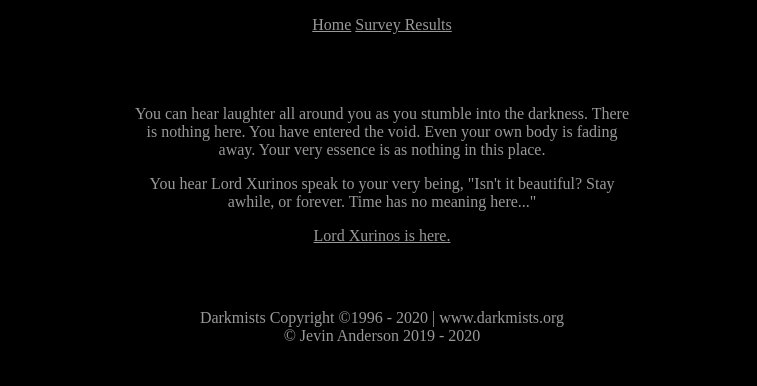
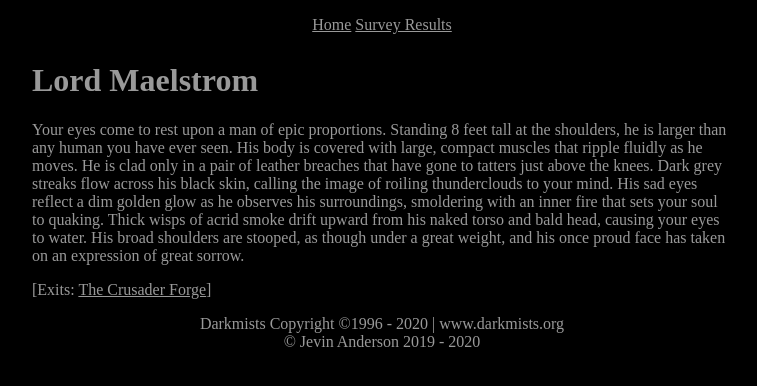
Before and after one commit to JevinAnderson/DM-Memorial, a Gatsby site: page /characters/maelstrom in a window 1280 px wide. Before the commit this address had no page. Shown: the part 98-484 px from the top of the page, without its empty margins (258-1015 px from the left). Built offline with nearby package versions, Linux system fonts and the light colour scheme; Gatsby itself is replaced by a stand-in of ours.

Commit message:
maelstrom

```diff
--- /dev/null
+++ b/src/pages/characters/maelstrom.js
@@ -0,0 +1,35 @@
+import React from "react";
+
+import Layout from "../../components/layout";
+import SEO from "../../components/seo";
+import Room from "../../components/room";
+import Exits from "../../components/exits";
+import { Link } from "gatsby";
+
+const Maelstrom = () => (
+  <Layout>
+    <SEO title="Maelstrom" />
+    <Room>
+      <h1>Lord Maelstrom</h1>
+      <p>
+        Your eyes come to rest upon a man of epic proportions. Standing 8 feet
+        tall at the shoulders, he is larger than any human you have ever seen.
+        His body is covered with large, compact muscles that ripple fluidly as
+        he moves. He is clad only in a pair of leather breaches that have gone
+        to tatters just above the knees. Dark grey streaks flow across his black
+        skin, calling the image of roiling thunderclouds to your mind. His sad
+        eyes reflect a dim golden glow as he observes his surroundings,
+        smoldering with an inner fire that sets your soul to quaking. Thick
+        wisps of acrid smoke drift upward from his naked torso and bald head,
+        causing your eyes to water. His broad shoulders are stooped, as though
+        under a great weight, and his once proud face has taken on an expression
+        of great sorrow.
+      </p>
+      <Exits>
+        <Link to="/valhalla/keep/forge">The Crusader Forge</Link>
+      </Exits>
+    </Room>
+  </Layout>
+);
+
+export default Maelstrom;
--- a/src/pages/valhalla/keep/forge.js
+++ b/src/pages/valhalla/keep/forge.js
@@ -6,6 +6,7 @@ import Room from "../../../components/room";
 import Exits from "../../../components/exits";
 import Spaces from "../../../components/spaces";
 import { Link } from "gatsby";
+import Characters from "../../../components/characters";
 
 const Forge = () => (
   <Layout>
@@ -32,22 +33,21 @@ const Forge = () => (
       <Spaces />
       (Glowing) (Humming) A mighty anvil lies here, awaiting the hammer's
       stroke.
-      <br />
+      <Characters>
         <Link to="/characters/rihasixis">
           Rihasixis, the draconian smith, is here.
         </Link>
-      <br />
         <Link to="/characters/telchard">
           Telchard, the dwarven mastersmith, is here.
         </Link>
-      <br />
         <Link to="/characters/gagglegrog">
           Gagglegrog, the gnomish smith, is here.
         </Link>
-      <br />
+        <Link to="/characters/maelstrom">Lord Maelstrom is here.</Link>
         <Link to="/characters/carolinas">
           A huge giant works with metal upon a large cast iron anvil.
         </Link>
+      </Characters>
     </Room>
   </Layout>
 );
```
Lines whose indentation alone changed are shown as unchanged.
